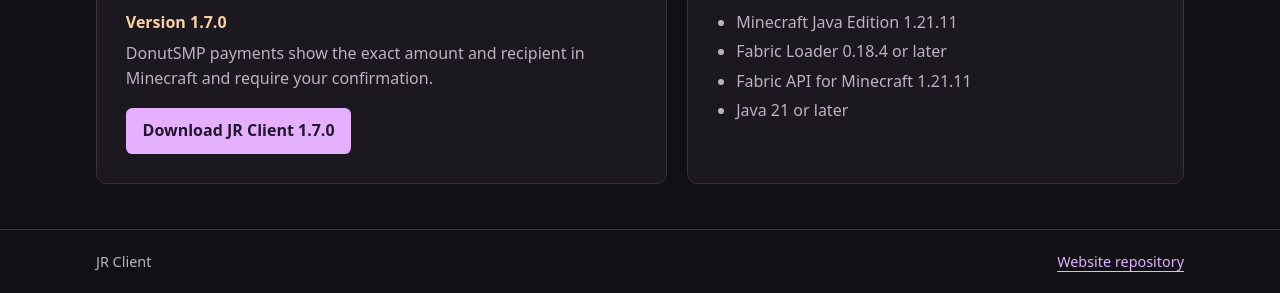
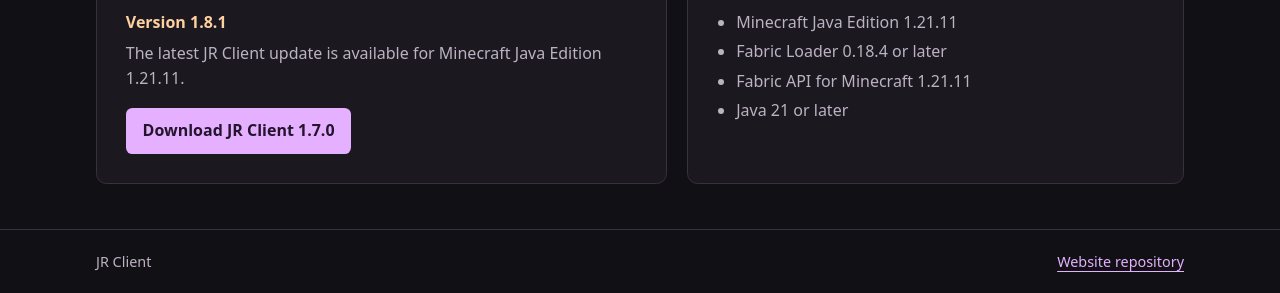
Before and after one commit to jryoung201-code/JR-Client-Download, a plain HTML site: page index.html in a window 1280 px wide. Shown: the part 610-903 px from the top of the page. Drawn offline with Linux system fonts and the light colour scheme.

Commit message:
Update download page to version 1.8.1

```diff
--- a/index.html
+++ b/index.html
@@ -132,9 +132,9 @@
     <div class="wrap details">
       <section class="panel" id="downloads" aria-labelledby="download-title">
         <h2 id="download-title">Downloads</h2>
-        <p class="status">Version 1.7.0</p>
-        <p>DonutSMP payments show the exact amount and recipient in Minecraft and require your confirmation.</p>
-        <p><a class="button" style="margin-top: 1rem" href="./jr-client-1.7.0-mc1.21.11.jar" download>Download JR Client 1.7.0</a></p>
+        <p class="status">Version 1.8.1</p>
+        <p>The latest JR Client update is available for Minecraft Java Edition 1.21.11.</p>
+        <p><a class="button" style="margin-top: 1rem" href="./updates/jr-client-1.8.1-mc1.21.11.jar" download>Download JR Client 1.7.0</a></p>
       </section>
 
       <section class="panel" id="requirements" aria-labelledby="requirements-title">
```
